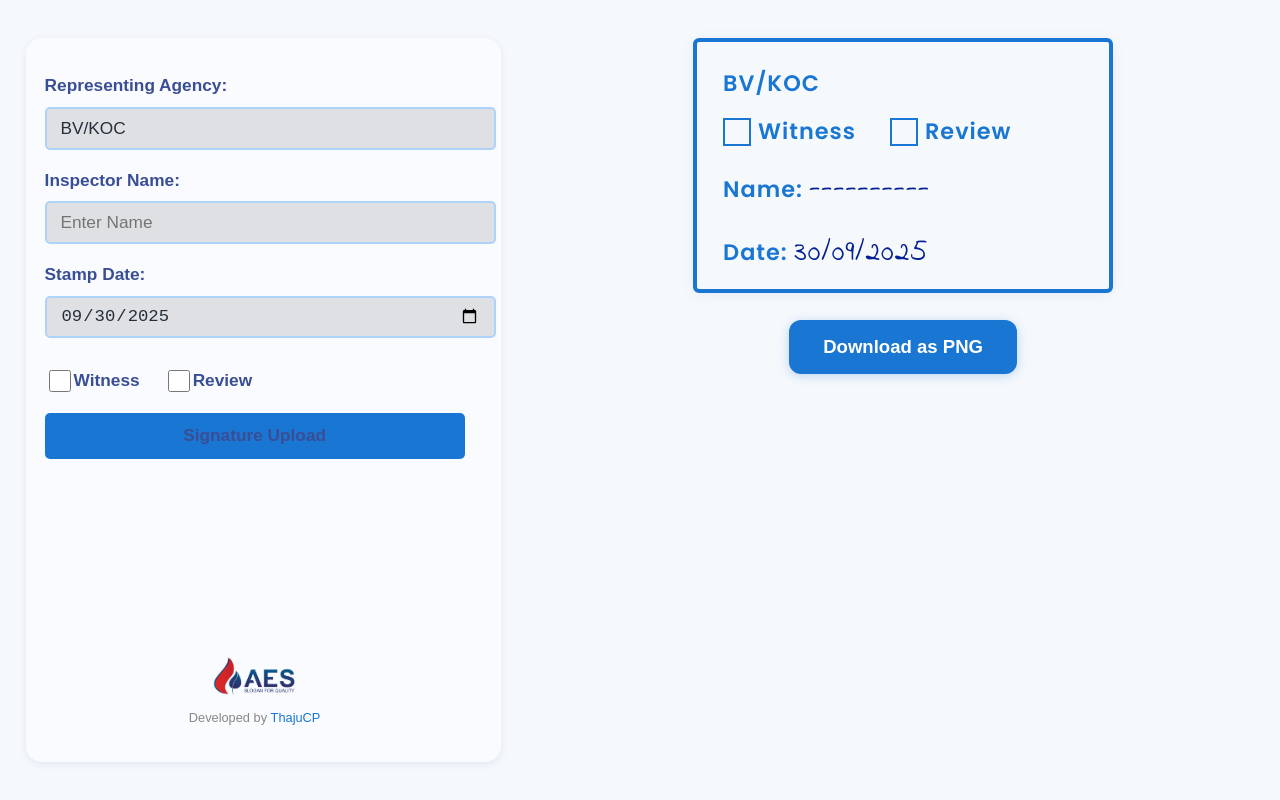
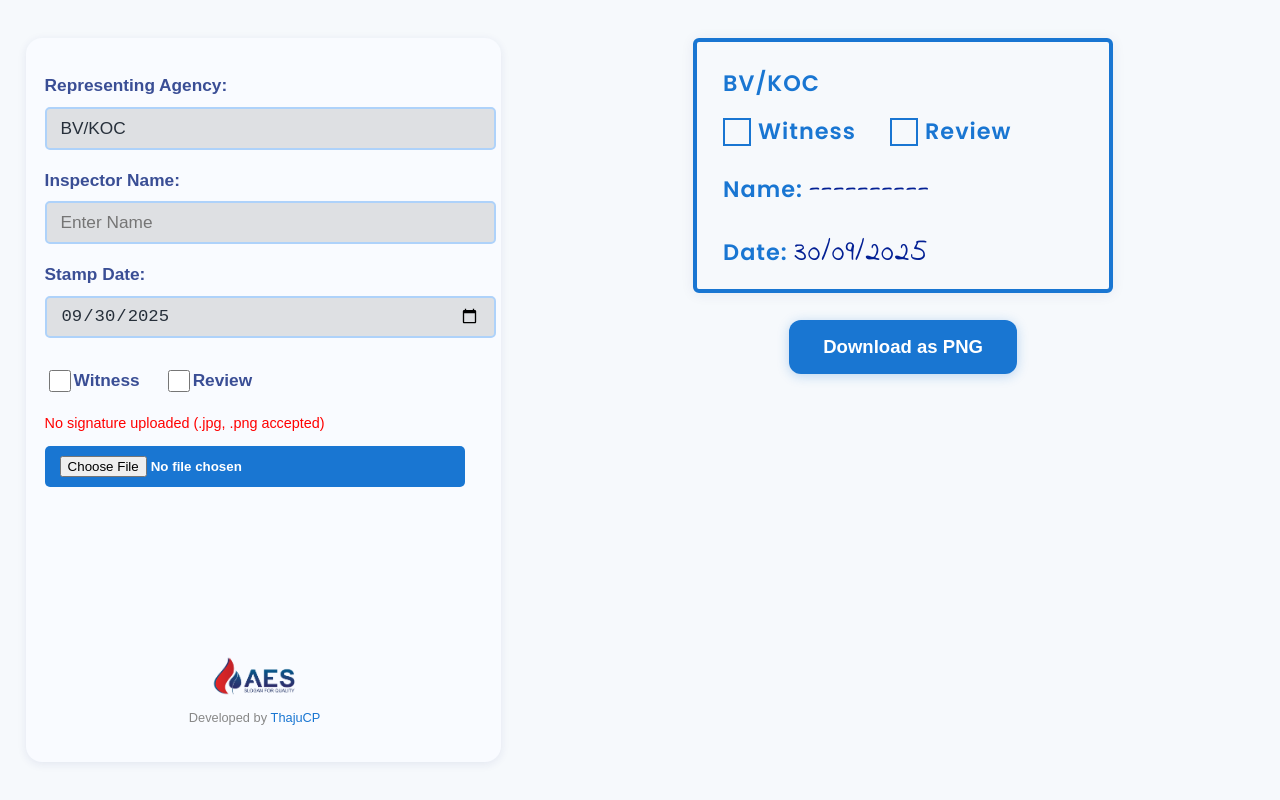
Before and after one commit to thajucp123/aes-stamping, a React (Vite) app: page / in a window 1280 px wide. Built offline with nearby package versions, Linux system fonts and the light colour scheme.

Commit message:
improved signature upload button UI & filename display logic

```diff
--- a/src/App.css
+++ b/src/App.css
@@ -144,7 +144,7 @@
   text-decoration: underline;
 }
 
-.signature-upload-label {
+.signature-upload-input {
   display: inline-block;
   padding: 10px 15px;
   background-color: #1976d2;
@@ -156,10 +156,21 @@
   transition: background-color 0.17s;
 }
 
-.signature-upload-label:hover {
+.signature-upload-input:hover {
   background-color: #1565c0;
+  box-shadow: 0 2px 8px #1976d246;
 }
 
-.signature-upload-input {
-  display: none;
+.signature-filename {
+  margin-bottom: 5px;
+  font-size: 0.9rem;
+  color: #555;
+  white-space: nowrap;
+  overflow: hidden;
+  text-overflow: ellipsis;
+  max-width: 300px;
 }
+
+.no-signature {
+  color: red;
+}
--- a/src/App.jsx
+++ b/src/App.jsx
@@ -16,6 +16,7 @@
     date: getTodayDateStr()
   });
   const [signatureUrl, setSignatureUrl] = useState(null);
+  const [signatureFileName, setSignatureFileName] = useState(null);
   const offscreenRef = useRef();
 
   const downloadPNG = async () => {
@@ -24,7 +25,7 @@
     const canvas = await html2canvas(offscreenRef.current, {
       useCORS: true,
       backgroundColor: null,
-      scale: 2
+      scale: 3
     });
     const link = document.createElement("a");
     link.download = `${values.witness ? "W" : ""}${values.review ? "R" : ""}_${values.name}_${values.bvText}_${formatDate(values.date)}.png`;
@@ -102,17 +103,21 @@
           </label>
         </div>
         <div className="form-group">
-          <label htmlFor="signature-upload" className="signature-upload-label">
-            Signature Upload
-          </label>
+          <div className="signature-filename">
+            {signatureFileName || (
+              <span className="no-signature">No signature uploaded (.jpg, .png accepted)</span>
+            )}
+          </div>
+
           <input
             id="signature-upload"
             className="signature-upload-input"
             type="file"
-            accept="image/*"
+            accept="image/png, image/jpeg"
             onChange={e => {
               const file = e.target.files[0];
               if (file) {
+                setSignatureFileName(file.name);
                 const reader = new FileReader();
                 reader.onload = ev => setSignatureUrl(ev.target.result);
                 reader.readAsDataURL(file);
```
